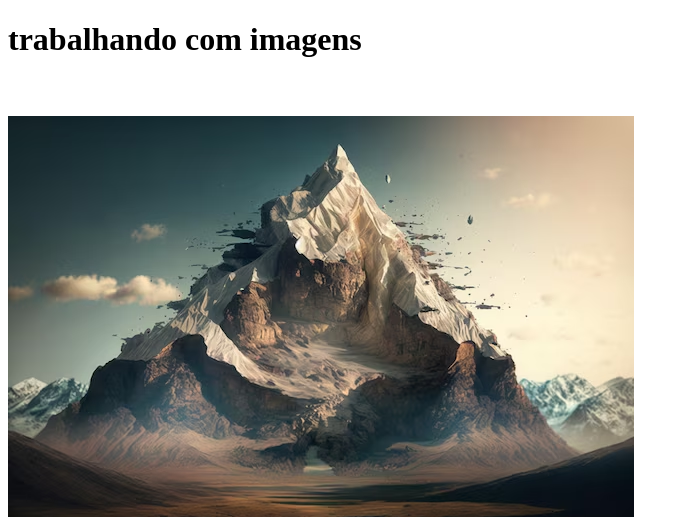
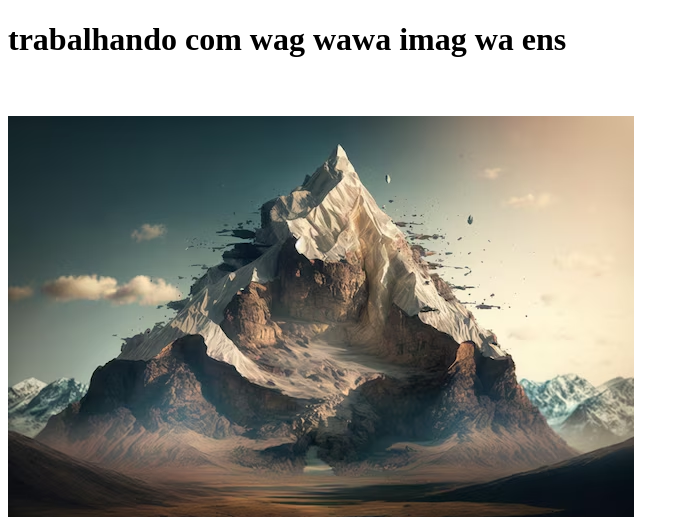
Before and after one commit to artbragaz/CSW-PUBLIC, a plain HTML site: page aula 3.5/index.html in a window 1280 px wide. Shown: the top 517 px of the page, without its empty margins (0-689 px from the left). Drawn offline with Linux system fonts and the light colour scheme.

Commit message:
mudanças

```diff
--- a/aula 3.5/index.html
+++ b/aula 3.5/index.html
@@ -8,7 +8,7 @@
     <link rel="icon" href="favicon.ico">
 </head>
 <body>
-    <h1>trabalhando com imagens</h1>
+    <h1>trabalhando com wag wawa imag wa ens</h1>
     <br>
     <br>
     <img src="000.jpeg" alt="Montanha" >
```
